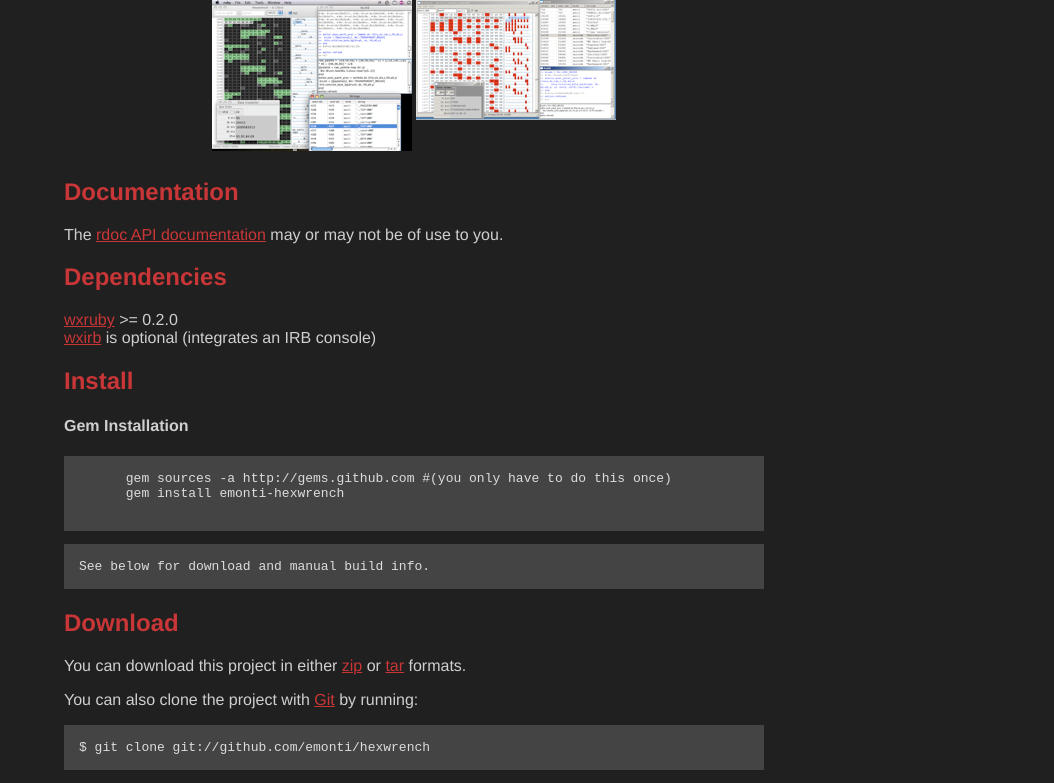
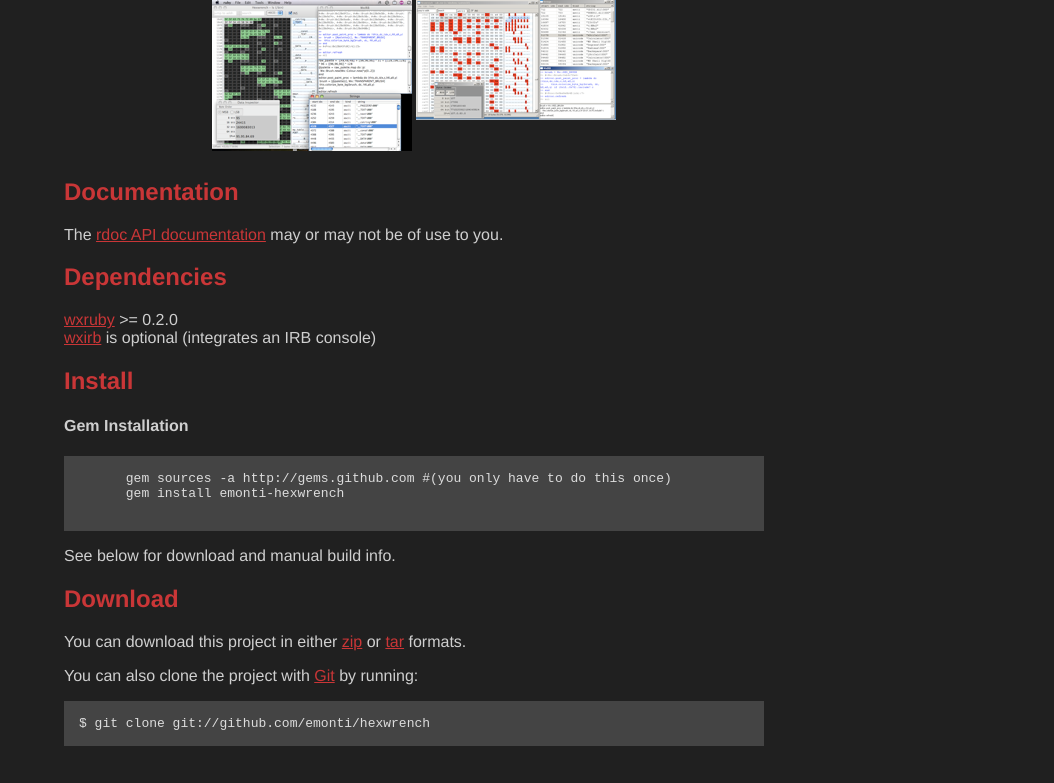
Before and after one commit to emonti/hexwrench, a plain HTML site: page index.html in a window 1280 px wide. Shown: the part 304-1087 px from the top of the page, without its empty margins (226-1280 px from the left). Drawn offline with Linux system fonts and the light colour scheme.

Commit message:
pre => p

```diff
--- a/index.html
+++ b/index.html
@@ -84,7 +84,7 @@
       gem install emonti-hexwrench
   </pre>
 
-  <pre>See below for download and manual build info.</pre>
+  <p>See below for download and manual build info.</p>
 
   <h2>Download</h2>
   <p>
```
